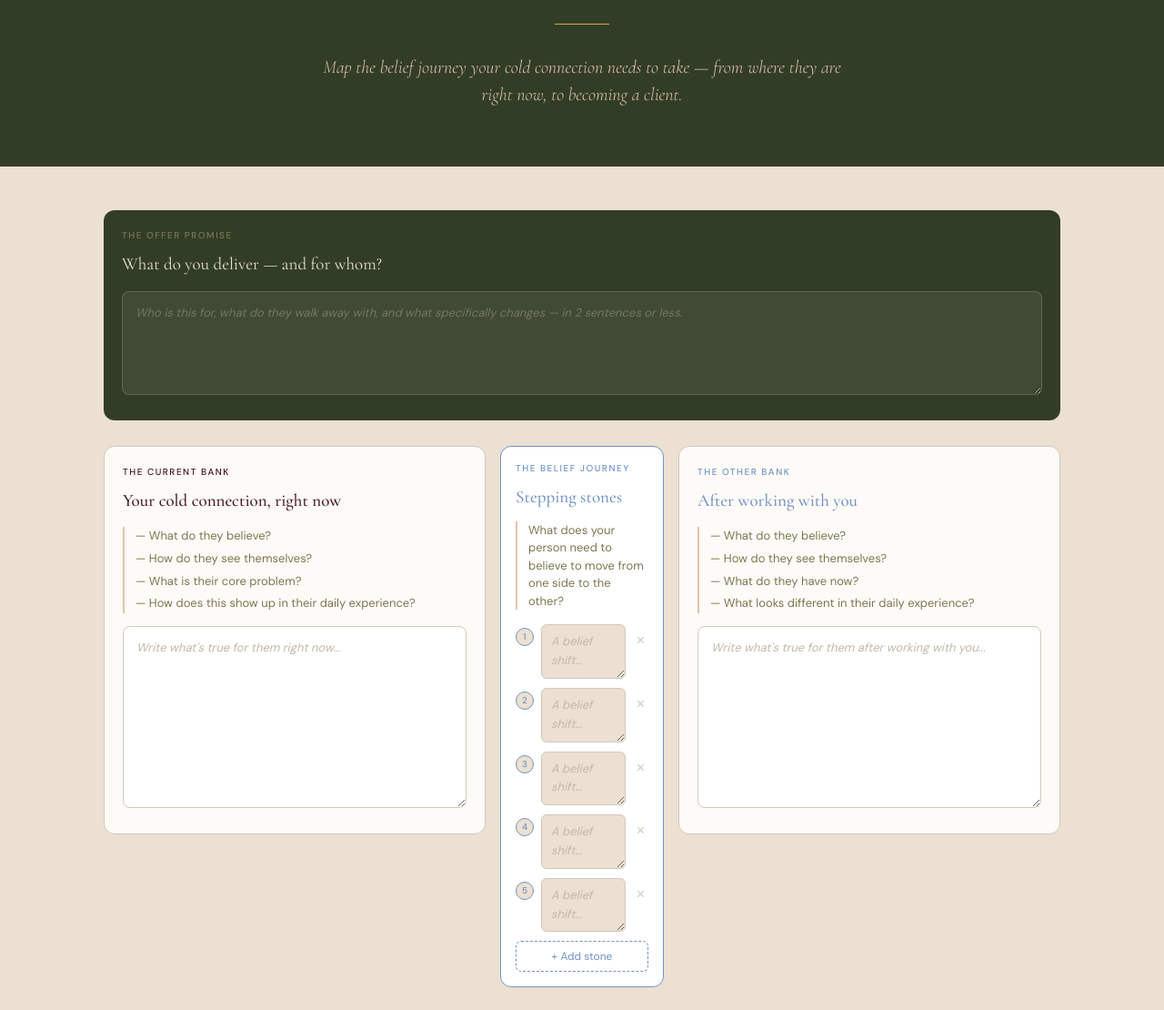
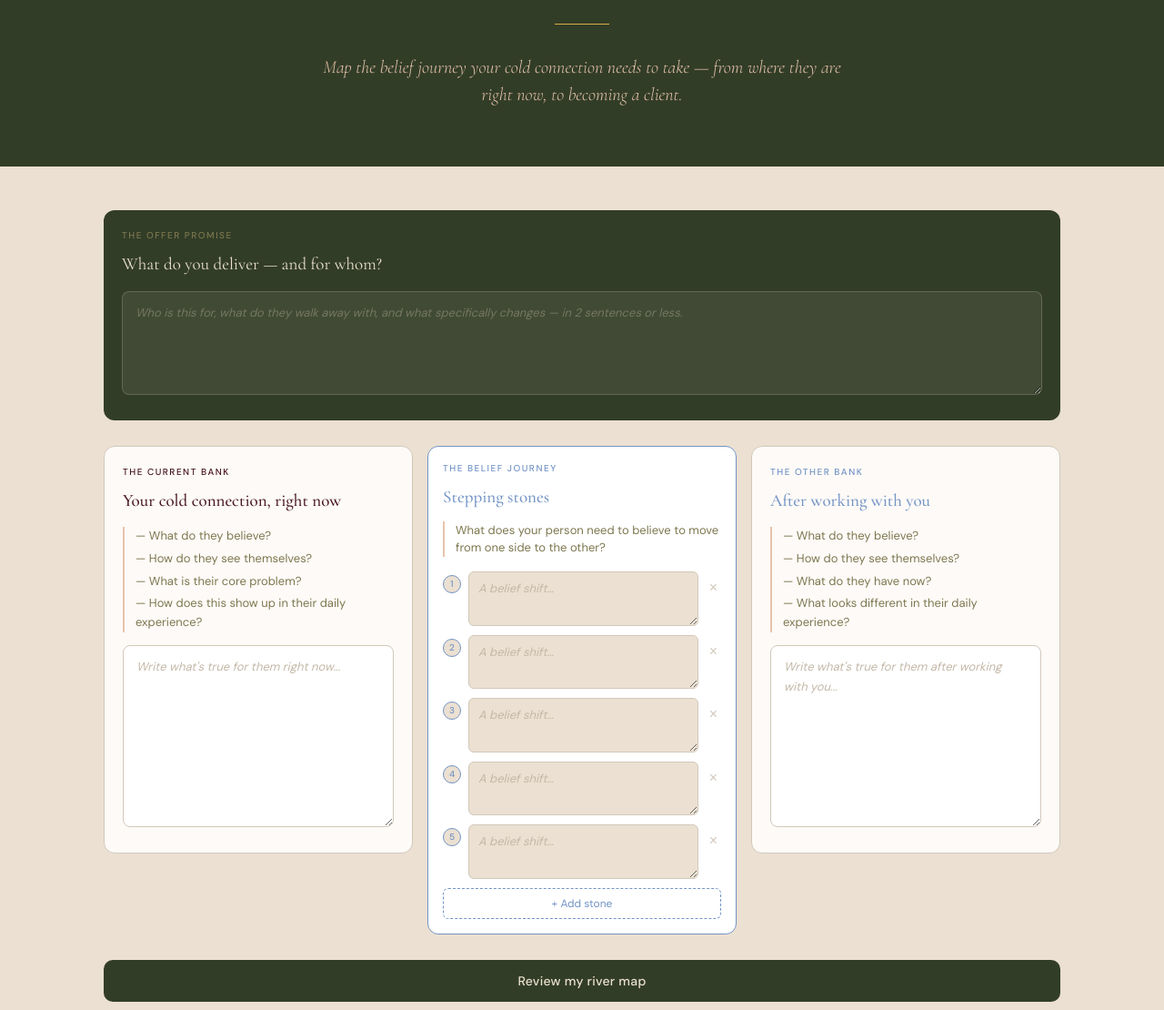
Before and after one commit to jessmillerco/river-map, a website: page index.html in a window 1280 px wide. Shown: the part 163-1273 px from the top of the page at 91% size. Drawn offline with nearby package versions, Linux system fonts and the light colour scheme.

Commit message:
Make three-column river grid equal thirds

```diff
--- a/index.html
+++ b/index.html
@@ -152,7 +152,7 @@
     /* ── Three-column river layout ── */
     .river-grid {
       display: grid;
-      grid-template-columns: 1fr 180px 1fr;
+      grid-template-columns: repeat(3, 1fr);
       gap: 16px;
       margin-bottom: 28px;
       align-items: start;
```
